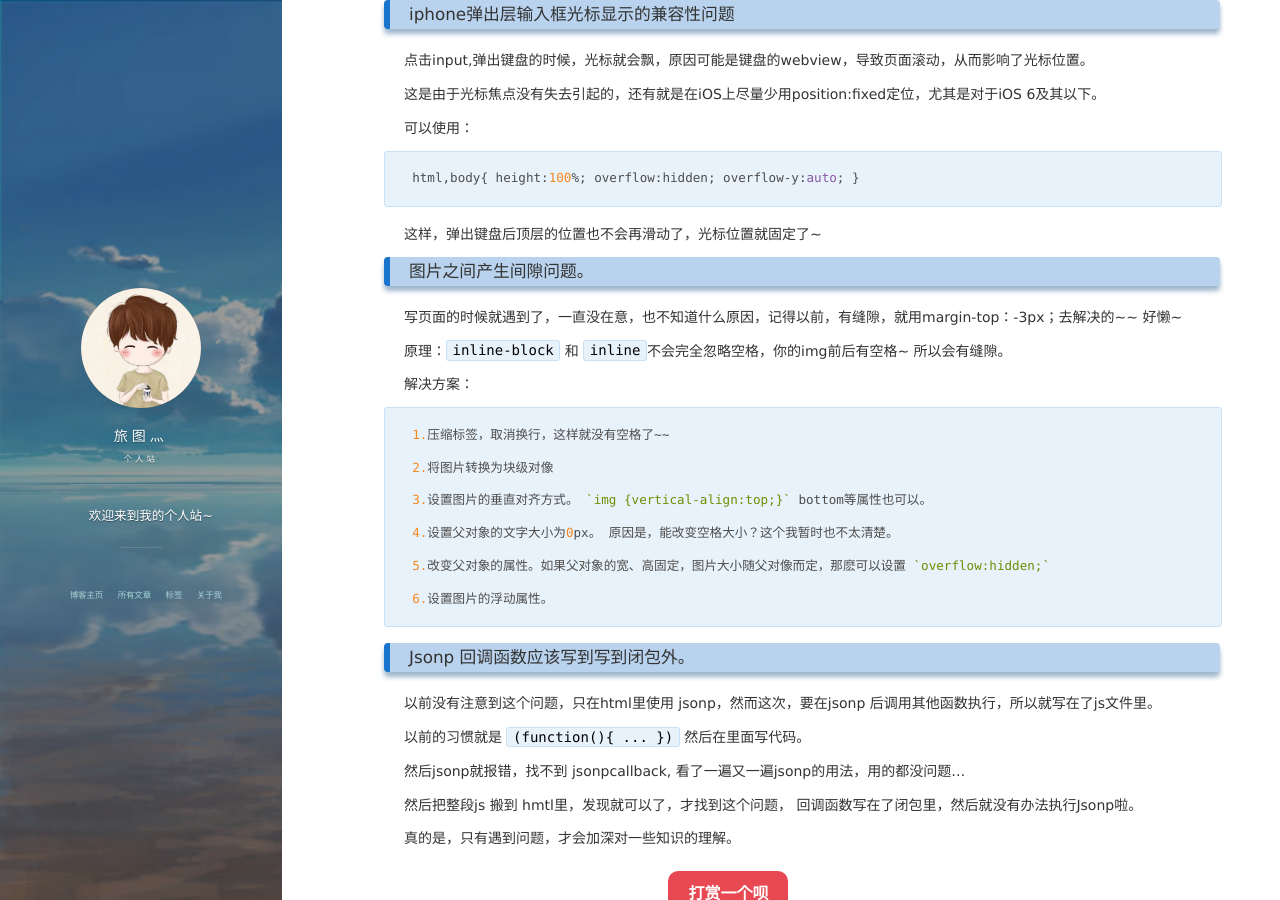
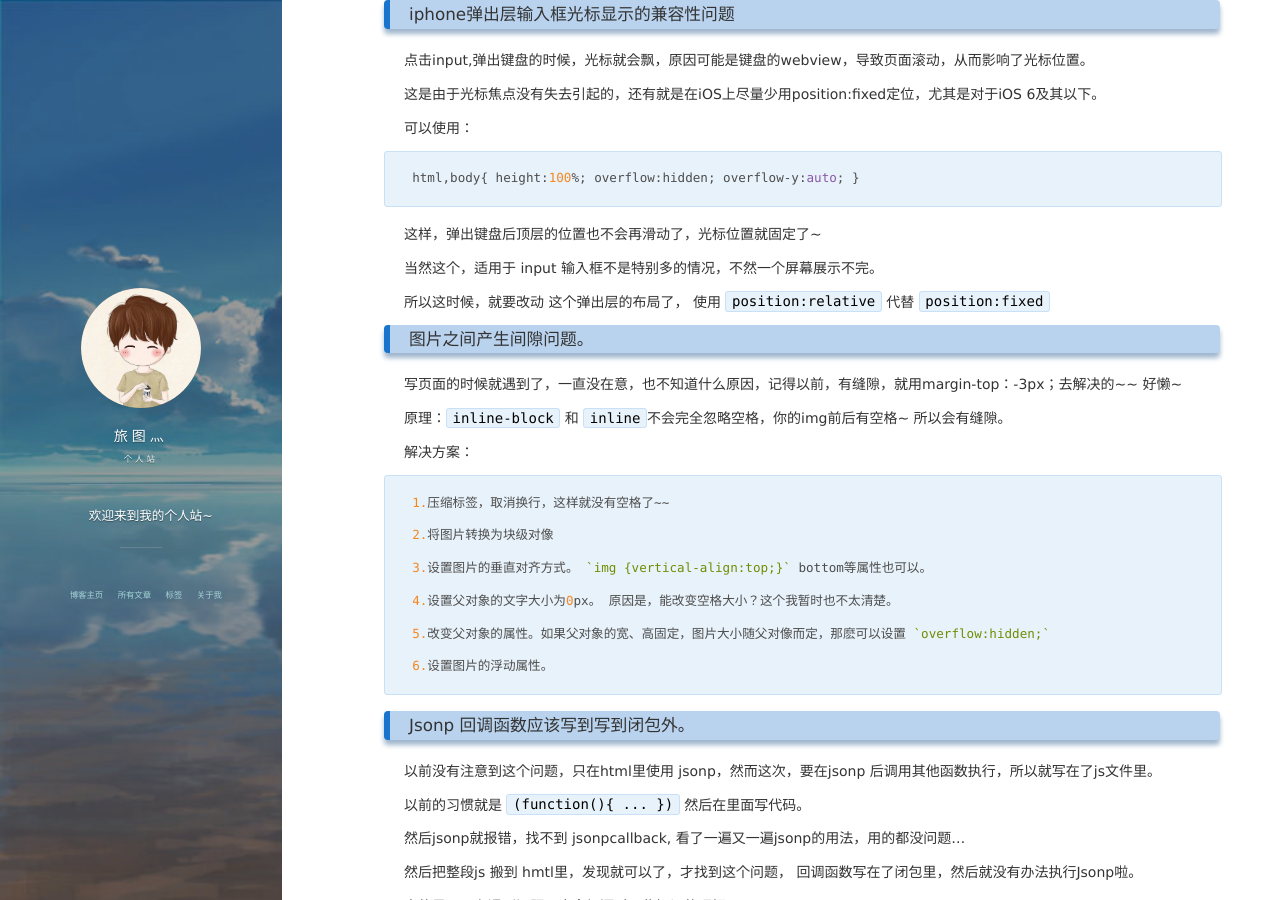
Before and after one commit to xwLyc/xwLyc.github.io, a Jekyll site: the page built from _posts/2017-08-08-BugSummary2.md, in a window 1280 px wide and 900 px high, scrolled down 1120 px. Built offline with Jekyll 4.4.1, drawn with Linux system fonts in a browser that asks for light colours; nearby versions of some CDN libraries; comment, search, counter and statistics services are not loaded.

```diff
--- a/_posts/2017-08-08-BugSummary2.md
+++ b/_posts/2017-08-08-BugSummary2.md
@@ -61,6 +61,10 @@
 
 这样，弹出键盘后顶层的位置也不会再滑动了，光标位置就固定了~
 
+当然这个，适用于 input 输入框不是特别多的情况，不然一个屏幕展示不完。
+
+所以这时候，就要改动 这个弹出层的布局了， 使用 `position:relative` 代替 `position:fixed`
+
 
 
 ### 图片之间产生间隙问题。
```
Also changed, not shown: _posts/2017-10-10-mapParseInt.md (+1 -1 lines).
